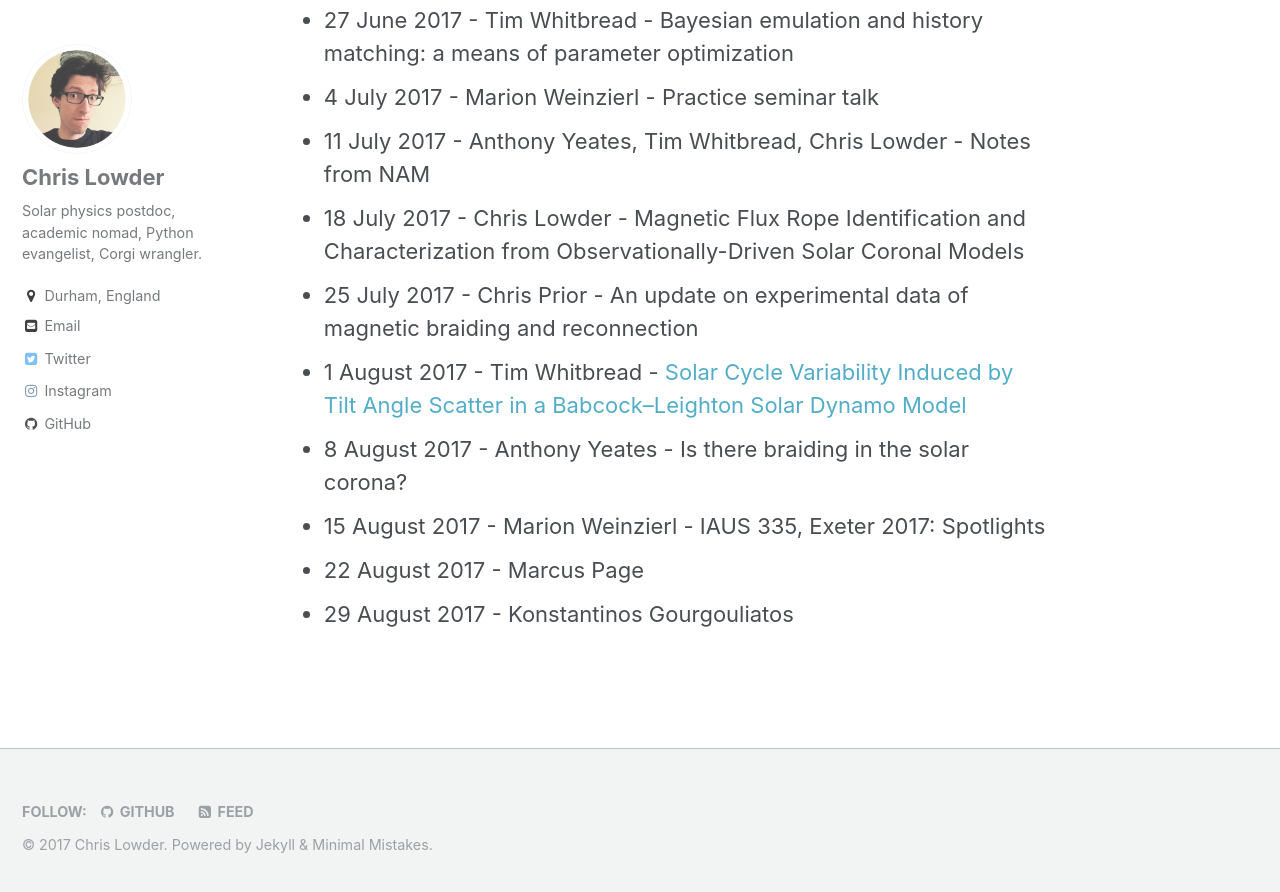
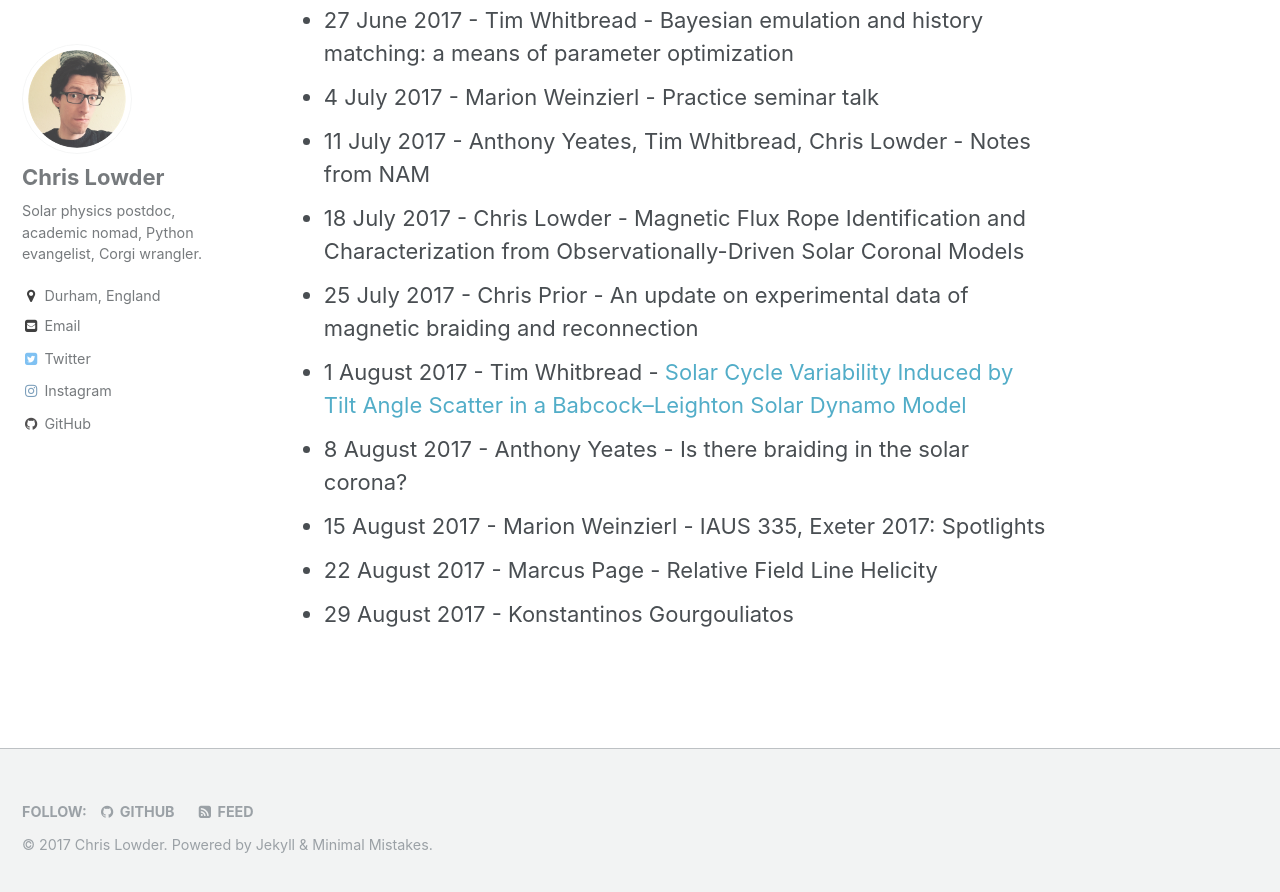
Before and after one commit to lowderchris/lowderchris.github.io, a Jekyll site: the page built from _pages/mhd-seminar.md, in a window 1280 px wide and 900 px high, scrolled down 1087 px. Shown: the top 892 px of the window. Built offline with Jekyll 4.4.1, drawn with Linux system fonts in a browser that asks for light colours.

Commit message:
Updated MHD seminar list

```diff
--- a/_pages/mhd-seminar.md
+++ b/_pages/mhd-seminar.md
@@ -23,5 +23,5 @@ Our research group conducts a regular series of seminars to highlight research o
 - 1 August 2017 - Tim Whitbread - [Solar Cycle Variability Induced by Tilt Angle Scatter in a Babcock--Leighton Solar Dynamo Model](https://arxiv.org/abs/1706.08933v1)
 - 8 August 2017 - Anthony Yeates - Is there braiding in the solar corona?
 - 15 August 2017 - Marion Weinzierl - IAUS 335, Exeter 2017: Spotlights
-- 22 August 2017 - Marcus Page
+- 22 August 2017 - Marcus Page - Relative Field Line Helicity
 - 29 August 2017 - Konstantinos Gourgouliatos
```
